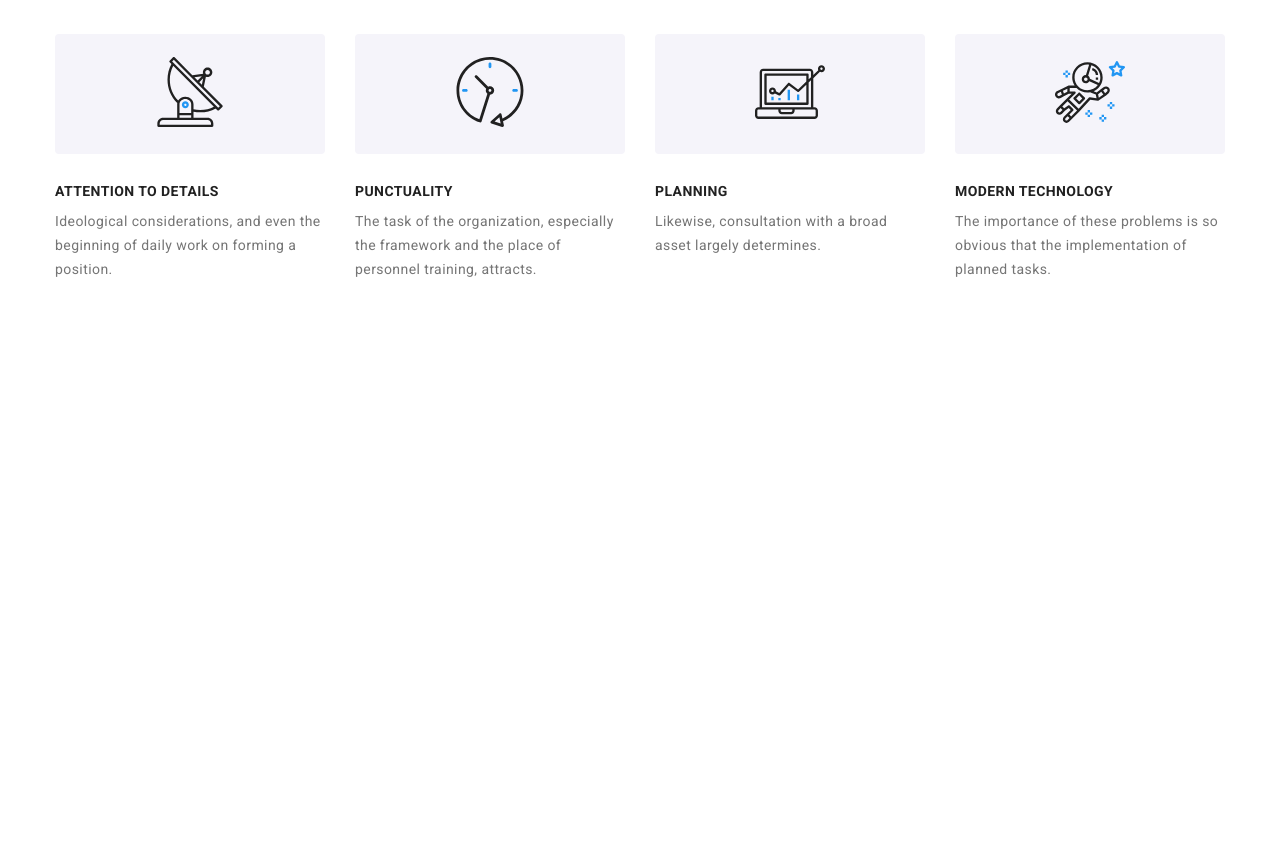
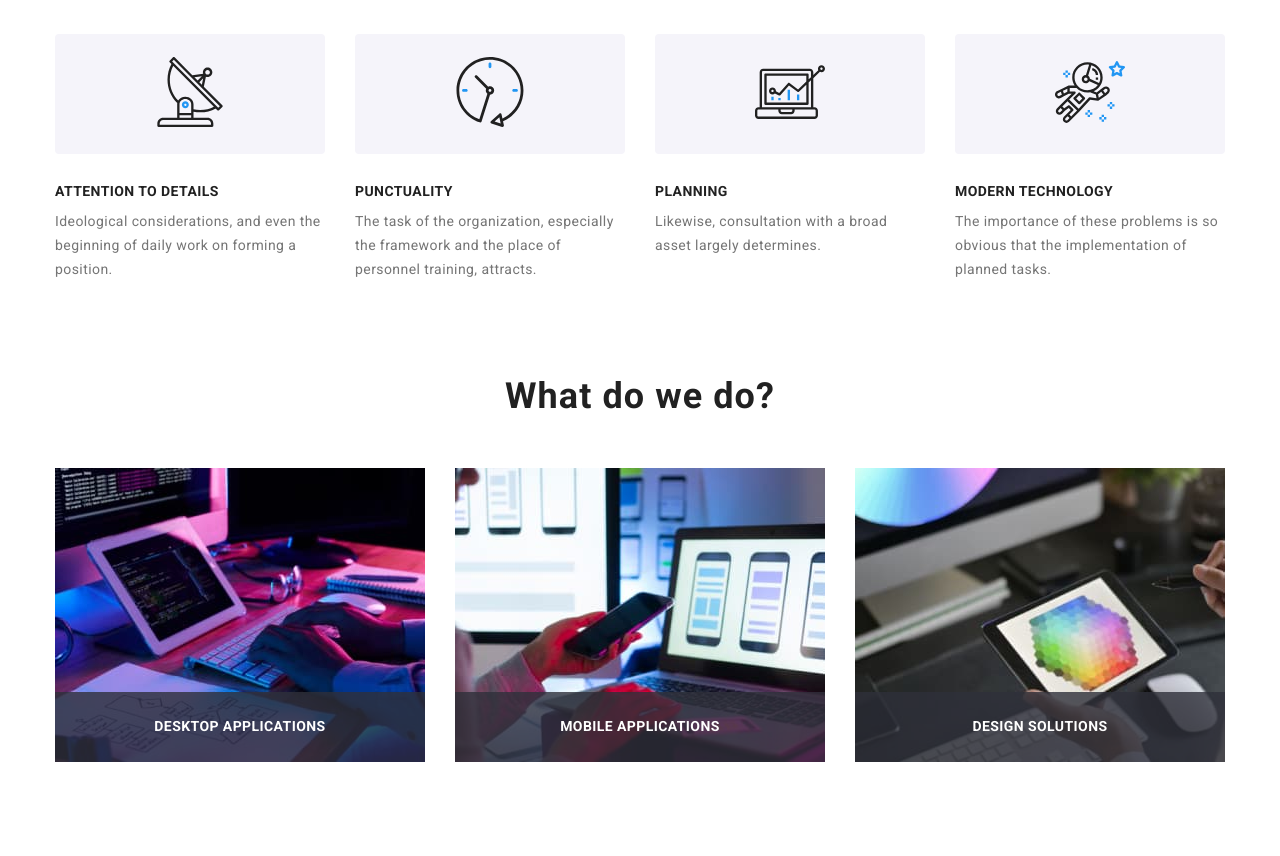
Before and after one commit to yevhen-yakymenko/web-studio, a website built with Parcel: page src/index.html in a window 1280 px wide. Shown: the part 740-1596 px from the top of the page. Before the commit the page ends 1116 px from the top, so only its background shows below. Built offline with nearby package versions, Linux system fonts and the light colour scheme.

Commit message:
added section services + styles

```diff
--- a/src/index.html
+++ b/src/index.html
@@ -32,6 +32,8 @@
     <include src="./partials/section-hero.html"></include>
     <!-- Section-Features -->
     <include src="./partials/section-features.html"></include>
+    <!-- Section-Features -->
+    <include src="./partials/section-services.html"></include>
     <!-- Modal -->
     <include src="./partials/modal.html"></include>
   </body>
--- /dev/null
+++ b/src/partials/section-services.html
@@ -0,0 +1,49 @@
+<section class="services section">
+  <div class="services__wrapper container">
+    <h2 class="services__title title">What do we do?</h2>
+    <ul class="services__list">
+      <li class="services__item">
+        <div class="service__box">
+          <picture>
+            <source
+              srcset="./images/services/1.jpg 1x, ./images/services/1@2x.jpg 2x"
+              type="image/jpeg"
+            />
+            <img src="./images/services/1.jpg" alt="what do we do" />
+          </picture>
+          <div class="service__text-wrapper">
+            <p class="service__text">Desktop applications</p>
+          </div>
+        </div>
+      </li>
+      <li class="services__item">
+        <div class="service__box">
+          <picture>
+            <source
+              srcset="./images/services/2.jpg 1x, ./images/services/2@2x.jpg 2x"
+              type="image/jpeg"
+            />
+            <img src="./images/services/2.jpg" alt="what do we do" />
+          </picture>
+          <div class="service__text-wrapper">
+            <p class="service__text">Mobile applications</p>
+          </div>
+        </div>
+      </li>
+      <li class="services__item">
+        <div class="service__box">
+          <picture>
+            <source
+              srcset="./images/services/3.jpg 1x, ./images/services/3@2x.jpg 2x"
+              type="image/jpeg"
+            />
+            <img src="./images/services/3.jpg" alt="what do we do" />
+          </picture>
+          <div class="service__text-wrapper">
+            <p class="service__text">Design solutions</p>
+          </div>
+        </div>
+      </li>
+    </ul>
+  </div>
+</section>
--- a/src/sass/_common.scss
+++ b/src/sass/_common.scss
@@ -65,3 +65,10 @@ img {
   padding-right: 0.9375rem;
   max-width: 75rem;
 }
+
+.title {
+  font-size: 36px;
+  line-height: 116.666667%; /* 42/36 */
+  text-align: center;
+  letter-spacing: 0.03em;
+}
--- /dev/null
+++ b/src/sass/_section-services.scss
@@ -0,0 +1,44 @@
+.services {
+  padding-top: 0px;
+  @media screen and (max-width: calc($pc - 0.6px)) {
+    display: none;
+  }
+}
+.services__wrapper {
+}
+.services__title {
+  margin-bottom: 50px;
+}
+
+.services__list {
+  display: flex;
+  flex-wrap: wrap;
+  gap: 30px;
+}
+.services__item {
+  flex-basis: calc((100% - 60px) / 3);
+}
+.service__box {
+  position: relative;
+}
+.service__text-wrapper {
+  position: absolute;
+  left: 0;
+  bottom: 0;
+  padding: 1.6875rem;
+  width: 100%;
+  display: flex;
+  align-items: center;
+  justify-content: center;
+  background: rgba(47, 48, 58, 0.8);
+}
+.service__text {
+  font-weight: 700;
+  font-size: 14px;
+  line-height: 114.285714%; /* 16/14 */
+  text-align: center;
+  letter-spacing: 0.03em;
+  text-transform: uppercase;
+
+  color: $white-text;
+}
--- a/src/sass/index.scss
+++ b/src/sass/index.scss
@@ -3,4 +3,5 @@
 @import './header';
 @import './section-hero';
 @import './section-features';
+@import './section-services';
 @import './modal';
```
Also changed, not shown: src/images/services/1.jpg (added), src/images/services/1@2x.jpg (added), src/images/services/2.jpg (added), src/images/services/2@2x.jpg (added), src/images/services/3.jpg (added), src/images/services/3@2x.jpg (added).
